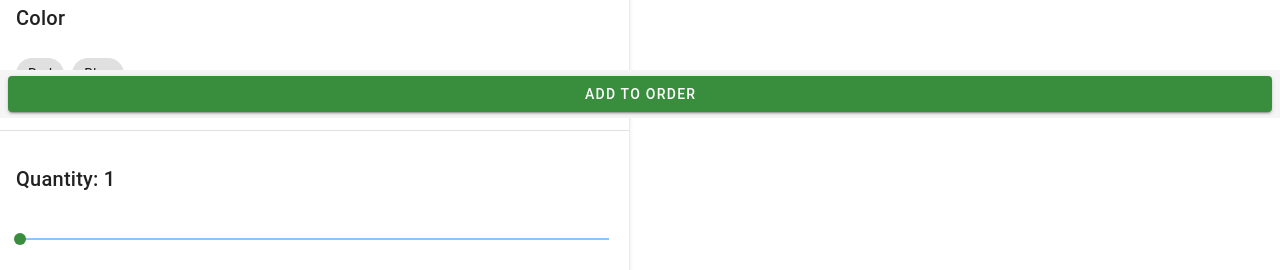
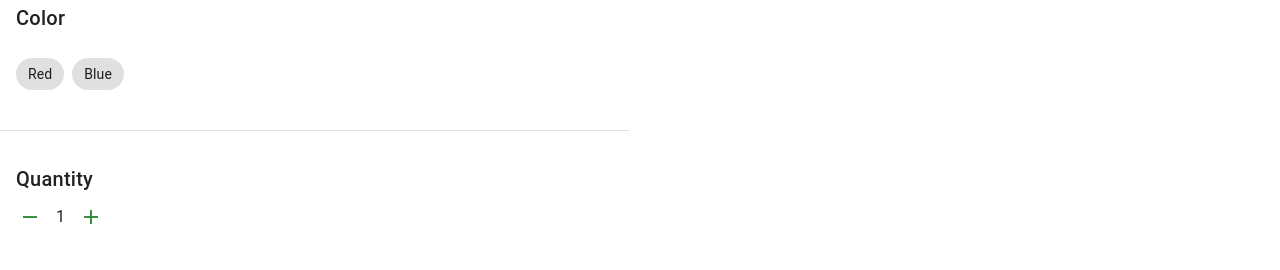
Before and after one commit to kkloh98/quickdine-storefront, a Vue app: page /stores/1/products/1 in a window 1280 px wide. Shown: the part 682-952 px from the top of the page. Built offline with nearby package versions, Linux system fonts and the light colour scheme.

Commit message:
enhanced ui

```diff
--- a/src/layouts/AppFrame.vue
+++ b/src/layouts/AppFrame.vue
@@ -48,7 +48,7 @@ export default {
   data: () => ({
     drawerActive: false,
     drawerItems: [
-      { name: 'Menu', icon: 'mdi-silverware', path: 'menu' },
+      { name: 'Menu', icon: 'mdi-book-open-outline', path: 'menu' },
       { name: 'Resvervation', icon: 'mdi-calendar-clock', path: 'reservation' },
       { name: 'My Orders', icon: 'mdi-checkbox-multiple-blank-outline', path: 'orders' },
     ],
--- a/src/pages/Home.vue
+++ b/src/pages/Home.vue
@@ -45,19 +45,26 @@
       </v-row> -->
 
       <v-btn :to="`/stores/${$route.params.store_id}/menu`" class="my-5" width="100%" max-width="100%" tile outlined color="green darken-2" style="border-radius: 5px;">
-        <v-icon left class="mr-4">mdi-silverware</v-icon> Expore Our Menu
+        <v-icon left size="17" class="mr-4">mdi-book-open-outline</v-icon> Expore Our Menu
       </v-btn>
 
-      <h4>Recommended</h4>
-      <v-layout row class="ma-0">
-        <v-list style="max-height: 220px; display: flex; overflow-x: auto; overflow-y: hidden">
-          <PopularProductCard/>
-          <PopularProductCard/>
-          <PopularProductCard/>
-          <PopularProductCard/>
-          <PopularProductCard/>
-        </v-list>
-      </v-layout>
+      <div class="mb-5">
+        <v-card-subtitle class="pl-0 pb-1 font-weight-bold">WE THINK YOU'LL LIKE</v-card-subtitle>
+        <v-row class="ma-0">
+          <v-list style="max-height: 220px; display: flex; overflow-x: auto; overflow-y: hidden">
+            <PopularProductCard v-for="i in 5" :key="i"/>
+          </v-list>
+        </v-row>
+      </div>
+
+      <div class="mb-5">
+        <v-card-subtitle class="pl-0 pb-1 font-weight-bold">RECOMMENDED PRODUCTS</v-card-subtitle>
+        <v-row class="ma-0">
+          <v-list style="max-height: 220px; display: flex; overflow-x: auto; overflow-y: hidden">
+            <PopularProductCard v-for="i in 5" :key="i"/>
+          </v-list>
+        </v-row>
+      </div>
 
       <!-- <v-layout row class="mt-4">
         <v-card-title class="ma-0 px-2" style="font-size: 23px;">Popular</v-card-title>
--- a/src/pages/Menu.vue
+++ b/src/pages/Menu.vue
@@ -13,7 +13,6 @@
         style="font-size: 11px;"
       >
         {{ item }}
-        <v-icon v-if="icons">mdi-phone</v-icon>
       </v-tab>
 
       <v-tab-item
--- a/src/pages/ProductDetail.vue
+++ b/src/pages/ProductDetail.vue
@@ -1,6 +1,7 @@
 <template>
   <div>
-    <v-card
+    <v-flex
+      fill-height
       class="mx-auto mb-10"
     >
 
@@ -58,7 +59,7 @@
 
         <v-card-text>
           <v-chip-group
-            active-class="primary--text"
+            active-class="green--text"
             column
           >
             <v-chip v-for="(option, index) in variant.options" :key="index" v-model="option.selected">{{ option.name }}</v-chip>
@@ -69,33 +70,27 @@
 
       </div>
 
-      <v-card-title>Quantity: {{ quantity }}</v-card-title>
-      <v-col cols="12">
-        <v-slider
-          v-model="quantity"
-          step="1"
-          min="1"
-          max="20"
-          ticks
-          color="green darken-2"
-        ></v-slider>
-      </v-col>
-    </v-card>
+      <v-card-title>Quantity</v-card-title>
+      <v-row class="mx-3 mb-10" align="center">
+        <v-btn icon color="green darken-2" @click="quantity > 1 && quantity--"><v-icon>mdi-minus</v-icon></v-btn>
+        <div class="mx-2">{{ quantity }}</div>
+        <v-btn icon color="green darken-2" @click="quantity++"><v-icon>mdi-plus</v-icon></v-btn>
+      </v-row>
 
-    <v-footer
-      fixed
-      class="font-weight-medium px-2"
-    >
+    </v-flex>
+
+    <v-row justify="center" class="ma-5">
       <v-btn
         height="4.5vh"
         dark
         color="green darken-2"
         width="100%"
         :style="{ borderRadius: 5 }"
+        @click="addToOrder"
       >
         ADD TO ORDER
       </v-btn>
-    </v-footer>
+    </v-row>
 
   </div>
 </template>
@@ -123,7 +118,7 @@
     methods: {
 
       addToOrder() {
-        console.log('Adding...')
+        this.$router.push({ name: 'Menu' });
       },
       log() {
         console.log(this.variants)
```
